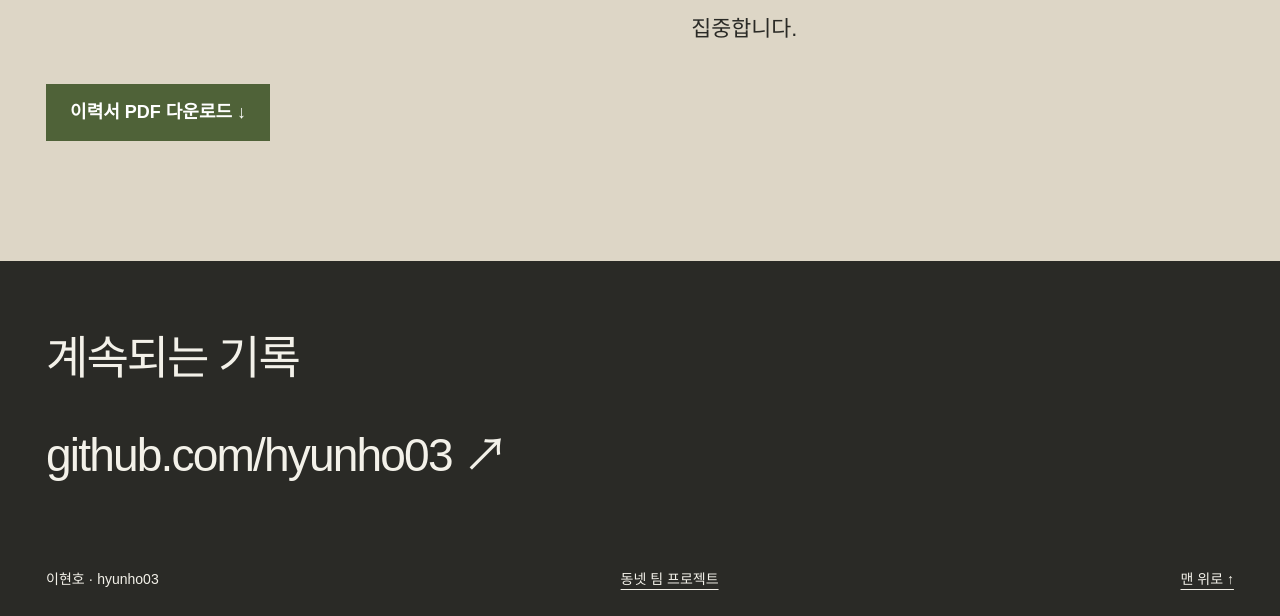
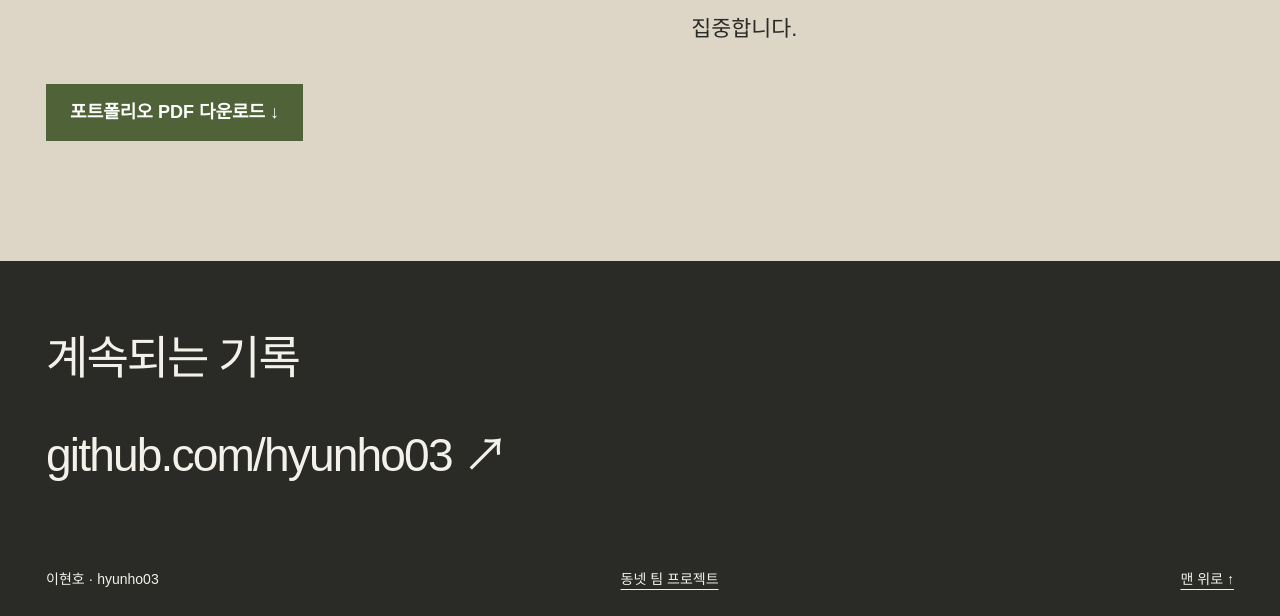
Before and after one commit to hyunho03/engineering-portfolio, a plain HTML site: page index.html in a window 1280 px wide. Shown: the part 5207-5823 px from the top of the page. Drawn offline with Linux system fonts and the light colour scheme; a web font is replaced by a local one.

Commit message:
Offer the author's actual portfolio instead of a generated summary
Replace the generated one-page download with the nine-page PDF supplied by the author. Preserve the supplied file byte for byte and label the download as a portfolio.

Constraint: The author explicitly selected this PDF for the public portfolio.
Scope-risk: narrow
Tested: Source and copied PDF SHA-256 equality; local download target and nine-page PDF validation.

```diff
--- a/index.html
+++ b/index.html
@@ -74,7 +74,7 @@
     <section id="about" class="about section" aria-labelledby="about-title">
       <h2 id="about-title">지금의 관심</h2>
       <div class="about-columns"><p>안녕하세요. <strong>이현호</strong>, GitHub에서는 <strong>hyunho03</strong>이라는 이름으로 작업합니다. 백엔드 API 설계와 클라우드 배포, 서비스 운영에 관심을 두고 있습니다.</p><p>동넷에서는 화면의 요청을 처리하는 API와 AWS 인프라, 도메인 연결을 맡았습니다. 코드 작성에서 끝나지 않고, 사용자가 접근할 수 있는 서비스로 연결하는 과정에 집중합니다.</p></div>
-      <a class="button" href="./assets/resume.pdf" download="이현호-이력서.pdf">이력서 PDF 다운로드 ↓</a>
+      <a class="button" href="./assets/portfolio.pdf" download="부산대학교_이현호_포트폴리오.pdf">포트폴리오 PDF 다운로드 ↓</a>
     </section>
     <footer class="footer">
       <h2>계속되는 기록</h2><a href="https://github.com/hyunho03" class="footer-github">github.com/hyunho03 ↗</a>
```
Also changed, not shown: 3 other files.
